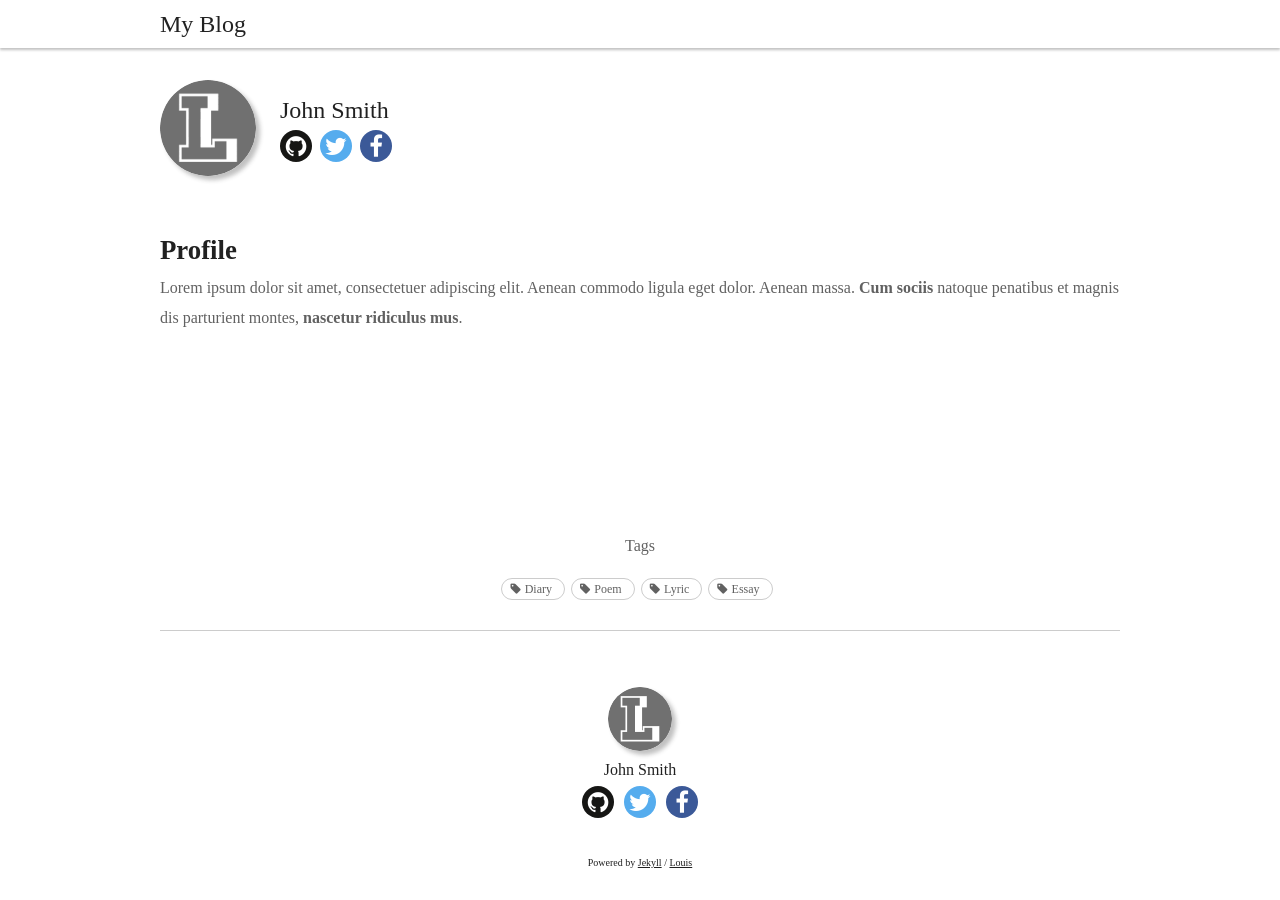
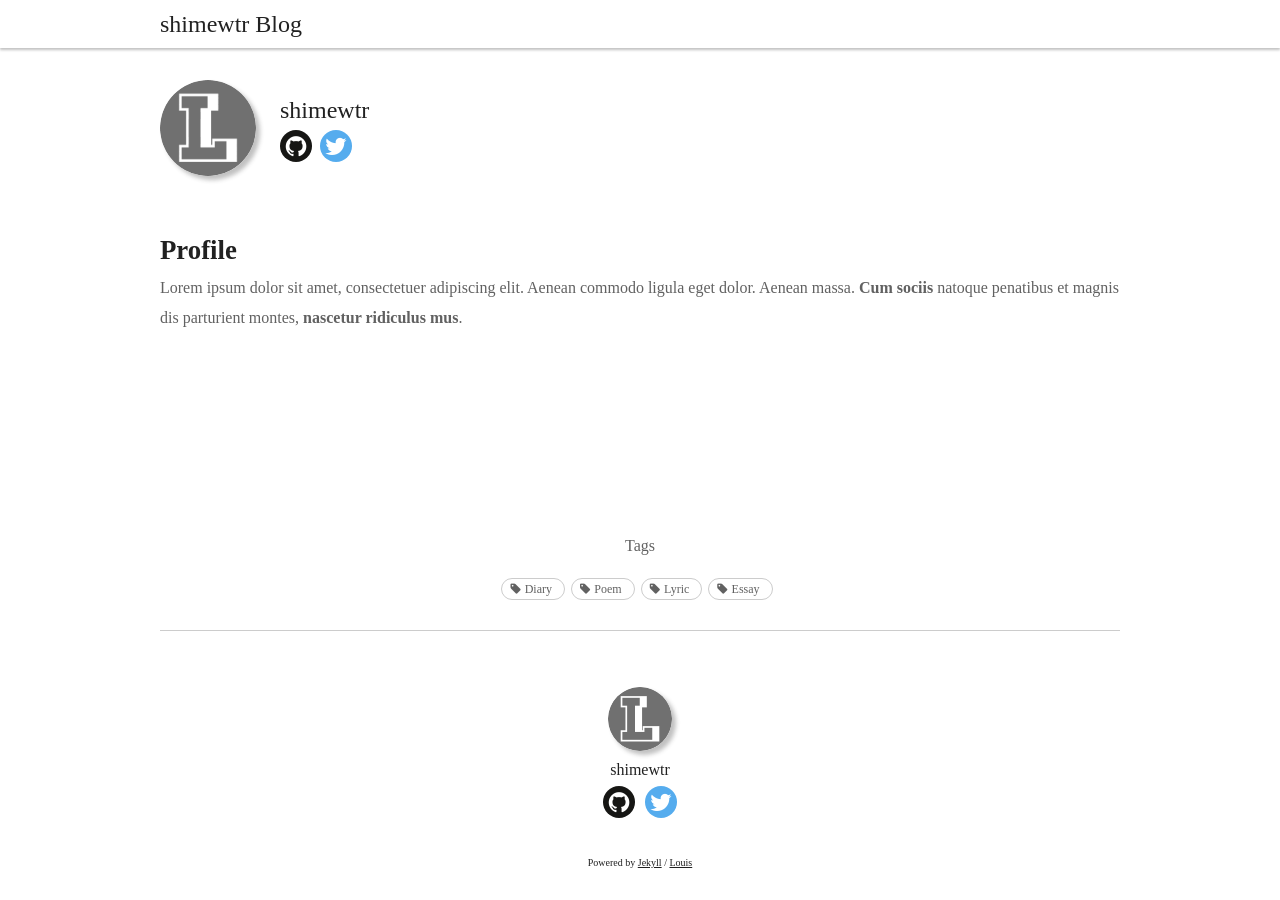
Before and after one commit to shimewtr/louis, a Jekyll site: the page built from profile.md, in a window 1280 px wide. Built offline with Jekyll 4.4.1, drawn with Linux system fonts in a browser that asks for light colours; some of the changed lines change nothing that is shown.

Commit message:
Fix config

```diff
--- a/_config.yml
+++ b/_config.yml
@@ -1,16 +1,15 @@
-title: My Blog
+title: "shimewtr Blog"
 description: >
-  My Blog Description. This Theme is Louis.
-baseurl: ""
-url: ""
+  Webエンジニアshimewtrのブログです。日々の感想を投稿していきます。
+baseurl:
+url: "https://blog.shimewtr.me"
 
 excerpt_separator: "<!--more-->"
 
 author:
-  name: John Smith
-  github: jekyll
-  twitter: jekyll
-  facebook: jekyll
+  name: shimewtr
+  github: shimewtr
+  twitter: shimewtr
 
 google_analytics_id:
 
@@ -25,6 +24,8 @@ plugins:
 paginate: 10
 paginate_path: page:num
 
+jekyll-sitemap:
+  url: "https://blog.shimewtr.me"
 jekyll-archives:
   enabled:
     - tags
```
